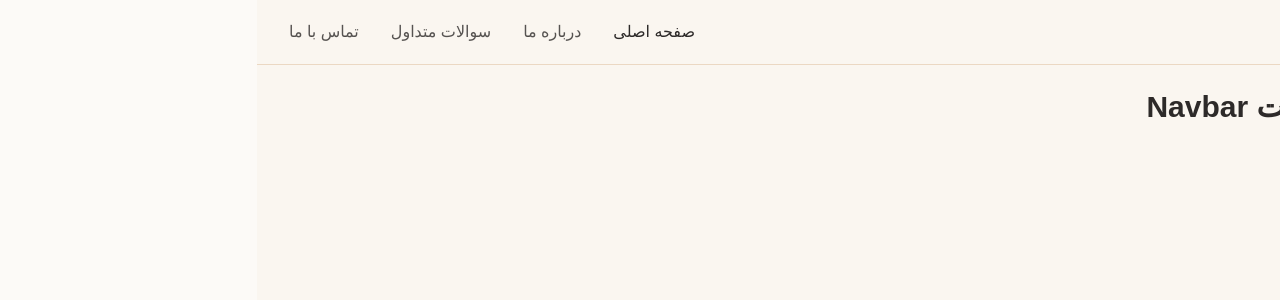
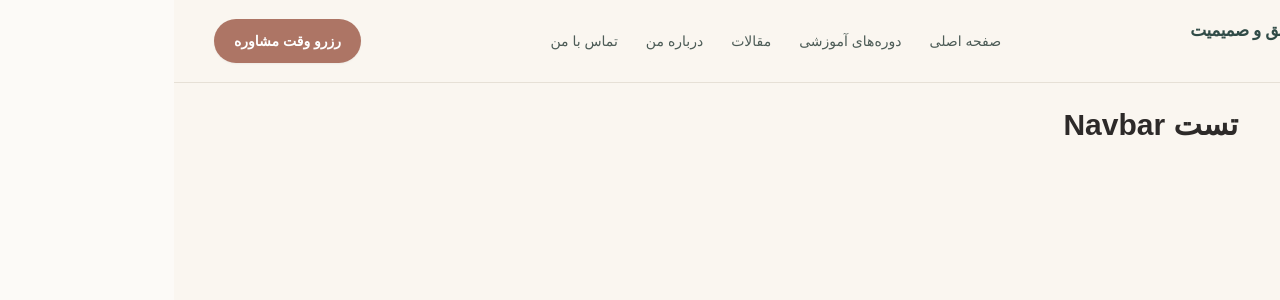
Before and after one commit to reyhanebehmaneshrad-cmd/Love-academy, a Next.js app: page / in a window 1280 px wide. Shown: the top 300 px of the page. Built offline with nearby package versions, Linux system fonts and the light colour scheme.

Commit message:
Refactor Navbar component with RTL support

```diff
--- a/components/Navbar.tsx
+++ b/components/Navbar.tsx
@@ -1,93 +1,164 @@
-'use client';
+"use client";
 
-import React, { useState } from 'react';
-import Link from 'next/link';
+import { useState } from "react";
+import Image from "next/image";
+import Link from "next/link";
+
+const navItems = [
+  {
+    title: "صفحه اصلی",
+    href: "/",
+  },
+  {
+    title: "دوره‌های آموزشی",
+    href: "/courses",
+  },
+  {
+    title: "مقالات",
+    href: "/articles",
+  },
+  {
+    title: "درباره من",
+    href: "/about",
+  },
+  {
+    title: "تماس با من",
+    href: "/contact",
+  },
+];
 
 export default function Navbar() {
-  const [isOpen, setIsOpen] = useState(false);
+  const [isMenuOpen, setIsMenuOpen] = useState(false);
 
   return (
-    <nav className="w-full bg-[#faf6f0] border-b border-[#ebd8c3] sticky top-0 z-50">
-      <div className="max-w-7xl mx-auto px-4 sm:px-6 lg:px-8">
-        <div className="flex items-center justify-between h-16">
-          {/* لوگو / عنوان برند */}
-          <div className="flex-shrink-0">
-            <Link href="/" className="text-xl font-bold text-[#2d2a29] hover:text-[#5c6e58] transition-colors duration-200">
-              آکادمی عشق و صمیمیت
-            </Link>
+    <header
+      dir="rtl"
+      className="sticky top-0 z-50 w-full border-b border-[#ded8cc]/70 bg-[#faf6f0]/95 backdrop-blur-md"
+    >
+      <div className="mx-auto flex h-[82px] max-w-7xl items-center justify-between px-5 sm:px-8 lg:px-10">
+        {/* لوگو و نام برند */}
+        <Link
+          href="/"
+          className="group flex items-center gap-3"
+          aria-label="آکادمی عشق و صمیمیت"
+        >
+          <div className="relative h-12 w-12 shrink-0 overflow-hidden rounded-full border-2 border-[#b88472] bg-[#e8ddd0] shadow-sm">
+            <Image
+              src="/mehri%20Ahooei.jpg"
+              alt="مهری آهوئی"
+              fill
+              priority
+              sizes="48px"
+              className="object-cover object-center transition duration-300 group-hover:scale-105"
+            />
           </div>
 
-          {/* منوی دسکتاپ */}
-          <div className="hidden md:block">
-            <div className="mr-10 flex items-baseline space-x-reverse space-x-8">
-              <Link href="/" className="text-[#2d2a29] hover:text-[#5c6e58] font-medium transition-colors duration-200">
-                صفحه اصلی
-              </Link>
-              <Link href="/about" className="text-[#2d2a29]/80 hover:text-[#5c6e58] font-medium transition-colors duration-200">
-                درباره ما
-              </Link>
-              <Link href="/faq" className="text-[#2d2a29]/80 hover:text-[#5c6e58] font-medium transition-colors duration-200">
-                سوالات متداول
-              </Link>
-              <Link href="/contact" className="text-[#2d2a29]/80 hover:text-[#5c6e58] font-medium transition-colors duration-200">
-                تماس با ما
-              </Link>
-            </div>
+          <div className="flex flex-col leading-tight">
+            <span className="text-[15px] font-bold tracking-tight text-[#304b47] sm:text-[17px]">
+              آکادمی عشق و صمیمیت
+            </span>
+
+            <span className="mt-1 text-[11px] font-medium text-[#a56f61] sm:text-xs">
+              با مهری آهوئی
+            </span>
           </div>
+        </Link>
 
-          {/* دکمه منوی موبایل */}
-          <div className="md:hidden">
-            <button
-              onClick={() => setIsOpen(!isOpen)}
-              className="inline-flex items-center justify-center p-2 rounded-md text-[#2d2a29] hover:text-[#5c6e58] focus:outline-none"
+        {/* منوی دسکتاپ */}
+        <nav
+          className="hidden items-center gap-7 lg:flex"
+          aria-label="منوی اصلی"
+        >
+          {navItems.map((item) => (
+            <Link
+              key={item.href}
+              href={item.href}
+              className="relative py-2 text-sm font-medium text-[#4d5c57] transition-colors duration-200 hover:text-[#a56f61] after:absolute after:bottom-0 after:right-0 after:h-[2px] after:w-0 after:rounded-full after:bg-[#b88472] after:transition-all after:duration-300 hover:after:w-full"
             >
-              <svg className="h-6 w-6" fill="none" viewBox="0 0 24 24" stroke="currentColor">
-                {isOpen ? (
-                  <path strokeLinecap="round" strokeLinejoin="round" strokeWidth={2} d="M6 18L18 6M6 6l12 12" />
-                ) : (
-                  <path strokeLinecap="round" strokeLinejoin="round" strokeWidth={2} d="M4 6h16M4 12h16M4 18h16" />
-                )}
+              {item.title}
+            </Link>
+          ))}
+        </nav>
+
+        {/* دکمه مشاوره و منوی موبایل */}
+        <div className="flex items-center gap-3">
+          <Link
+            href="/consultation"
+            className="hidden rounded-full bg-[#ad7565] px-5 py-3 text-sm font-semibold text-white shadow-sm transition-all duration-200 hover:-translate-y-0.5 hover:bg-[#965e50] hover:shadow-md sm:inline-flex"
+          >
+            رزرو وقت مشاوره
+          </Link>
+
+          <button
+            type="button"
+            onClick={() => setIsMenuOpen(!isMenuOpen)}
+            className="flex h-11 w-11 items-center justify-center rounded-full border border-[#d8cfc2] text-[#304b47] transition-colors hover:bg-[#eee5da] lg:hidden"
+            aria-label={isMenuOpen ? "بستن منو" : "باز کردن منو"}
+            aria-expanded={isMenuOpen}
+          >
+            {isMenuOpen ? (
+              <svg
+                xmlns="http://www.w3.org/2000/svg"
+                className="h-5 w-5"
+                viewBox="0 0 24 24"
+                fill="none"
+                stroke="currentColor"
+                strokeWidth="1.8"
+              >
+                <path
+                  strokeLinecap="round"
+                  strokeLinejoin="round"
+                  d="M6 6l12 12M18 6L6 18"
+                />
               </svg>
-            </button>
-          </div>
+            ) : (
+              <svg
+                xmlns="http://www.w3.org/2000/svg"
+                className="h-5 w-5"
+                viewBox="0 0 24 24"
+                fill="none"
+                stroke="currentColor"
+                strokeWidth="1.8"
+              >
+                <path
+                  strokeLinecap="round"
+                  strokeLinejoin="round"
+                  d="M4 7h16M4 12h16M4 17h16"
+                />
+              </svg>
+            )}
+          </button>
         </div>
       </div>
 
-      {/* منوی کشویی موبایل */}
-      {isOpen && (
-        <div className="md:hidden bg-[#faf6f0] border-t border-[#ebd8c3]">
-          <div className="px-2 pt-2 pb-3 space-y-1 sm:px-3 text-right">
+      {/* منوی موبایل */}
+      {isMenuOpen && (
+        <div className="border-t border-[#ded8cc]/70 bg-[#faf6f0] px-5 pb-5 pt-3 lg:hidden">
+          <nav
+            className="mx-auto flex max-w-7xl flex-col"
+            aria-label="منوی موبایل"
+          >
+            {navItems.map((item) => (
+              <Link
+                key={item.href}
+                href={item.href}
+                onClick={() => setIsMenuOpen(false)}
+                className="border-b border-[#e6ded3] py-4 text-sm font-medium text-[#4d5c57] transition-colors hover:text-[#a56f61]"
+              >
+                {item.title}
+              </Link>
+            ))}
+
             <Link
-              href="/"
-              onClick={() => setIsOpen(false)}
-              className="block px-3 py-2 rounded-md text-[#2d2a29] hover:bg-[#5c6e58]/10 hover:text-[#5c6e58] font-medium"
+              href="/consultation"
+              onClick={() => setIsMenuOpen(false)}
+              className="mt-5 flex items-center justify-center rounded-full bg-[#ad7565] px-5 py-3.5 text-sm font-semibold text-white transition-colors hover:bg-[#965e50]"
             >
-              صفحه اصلی
+              رزرو وقت مشاوره
             </Link>
-            <Link
-              href="/about"
-              onClick={() => setIsOpen(false)}
-              className="block px-3 py-2 rounded-md text-[#2d2a29]/80 hover:bg-[#5c6e58]/10 hover:text-[#5c6e58] font-medium"
-            >
-              درباره ما
-            </Link>
-            <Link
-              href="/faq"
-              onClick={() => setIsOpen(false)}
-              className="block px-3 py-2 rounded-md text-[#2d2a29]/80 hover:bg-[#5c6e58]/10 hover:text-[#5c6e58] font-medium"
-            >
-              سوالات متداول
-            </Link>
-            <Link
-              href="/contact"
-              onClick={() => setIsOpen(false)}
-              className="block px-3 py-2 rounded-md text-[#2d2a29]/80 hover:bg-[#5c6e58]/10 hover:text-[#5c6e58] font-medium"
-            >
-              تماس با ما
-            </Link>
-          </div>
+          </nav>
         </div>
       )}
-    </nav>
+    </header>
   );
-}
+          }
```
